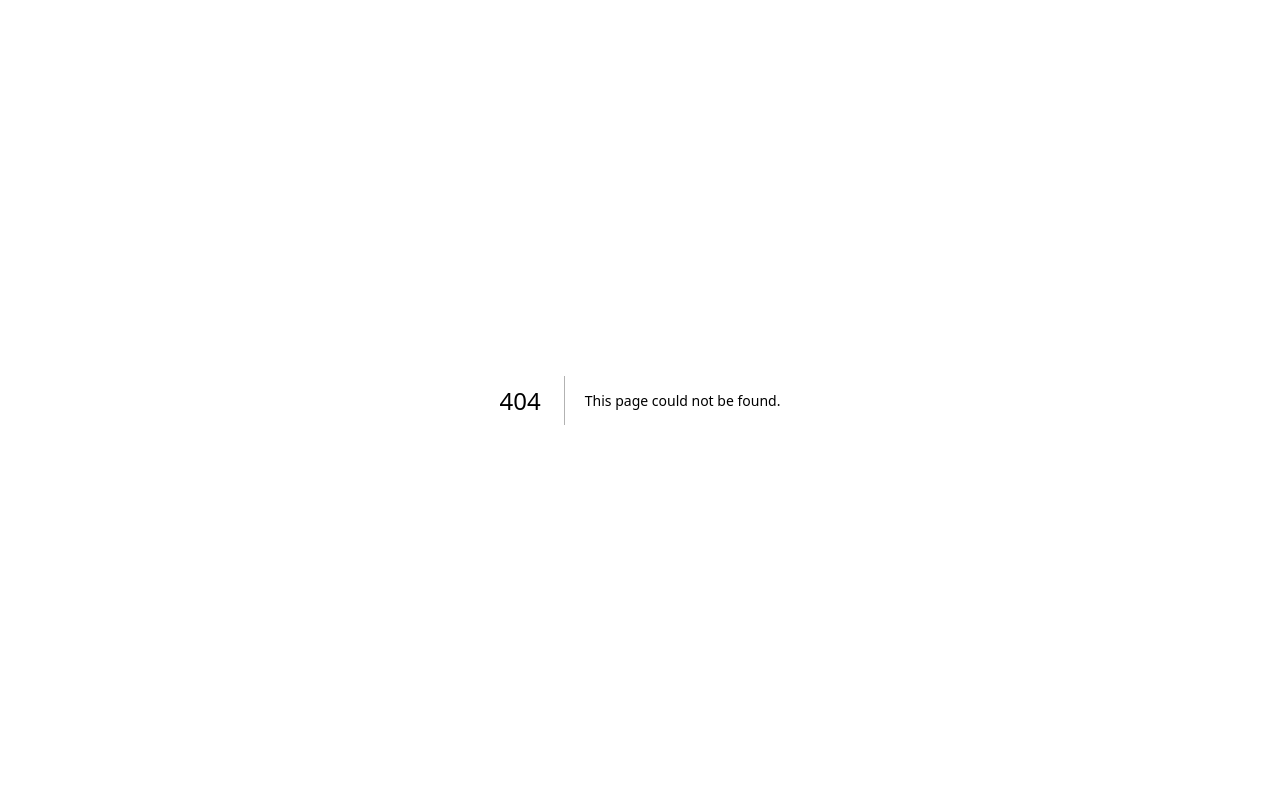
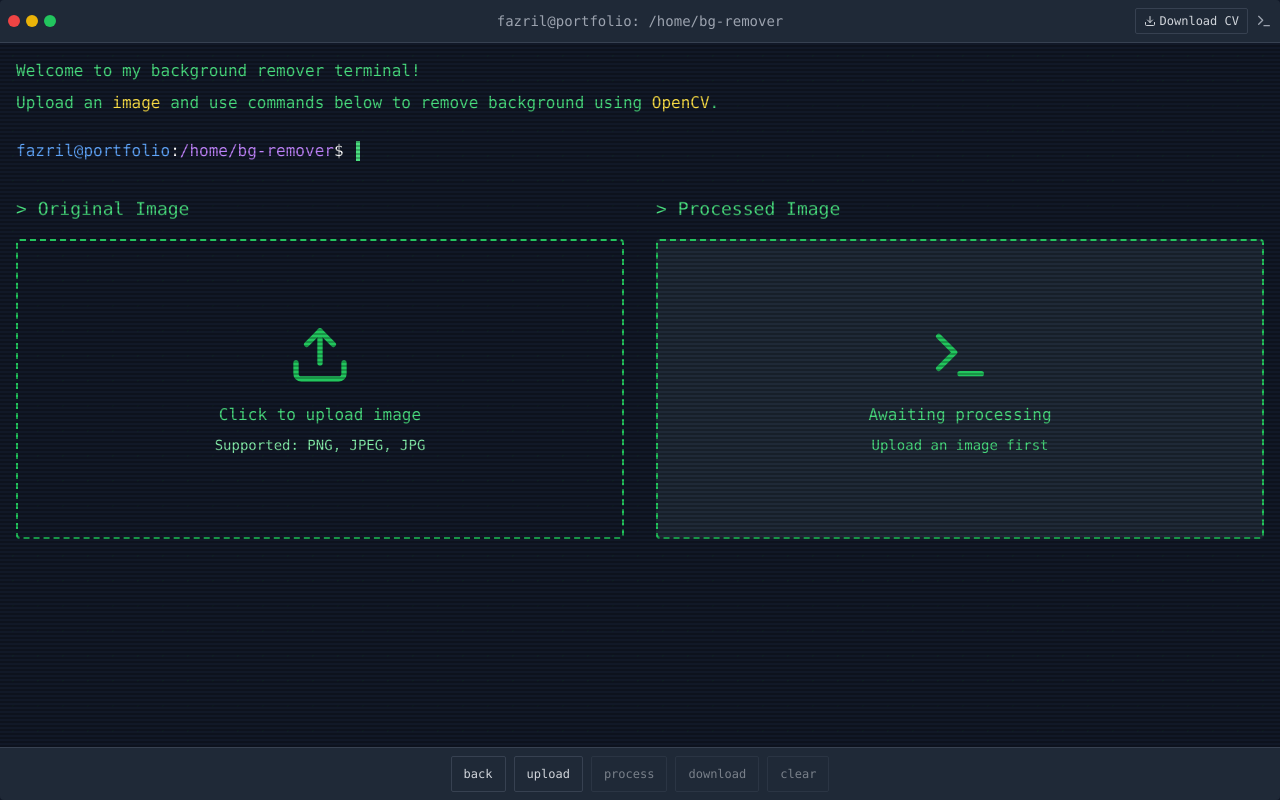
Before and after one commit to fzrilsh/portfolio-website, a Next.js app: page /bg-remover in a window 1280 px wide. Before the commit this address had no page. Built offline with nearby package versions, Linux system fonts and the light colour scheme.

Commit message:
feat: create page.tsx

```diff
--- /dev/null
+++ b/app/bg-remover/page.tsx
@@ -0,0 +1,10 @@
+import BgRemoverPage from "./bgRemoverPage"
+
+export const metadata = {
+    title: "Background Remover",
+    description: "Background remover with OpenCV"
+}
+
+export default function Page() {
+    return <BgRemoverPage />
+}
```
